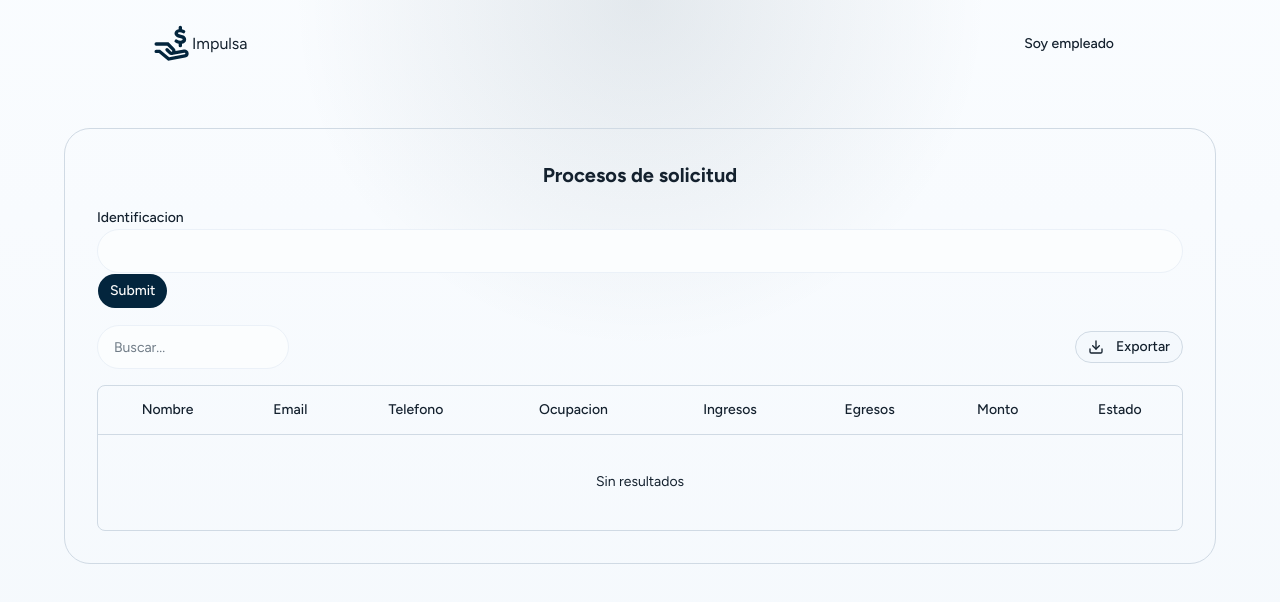
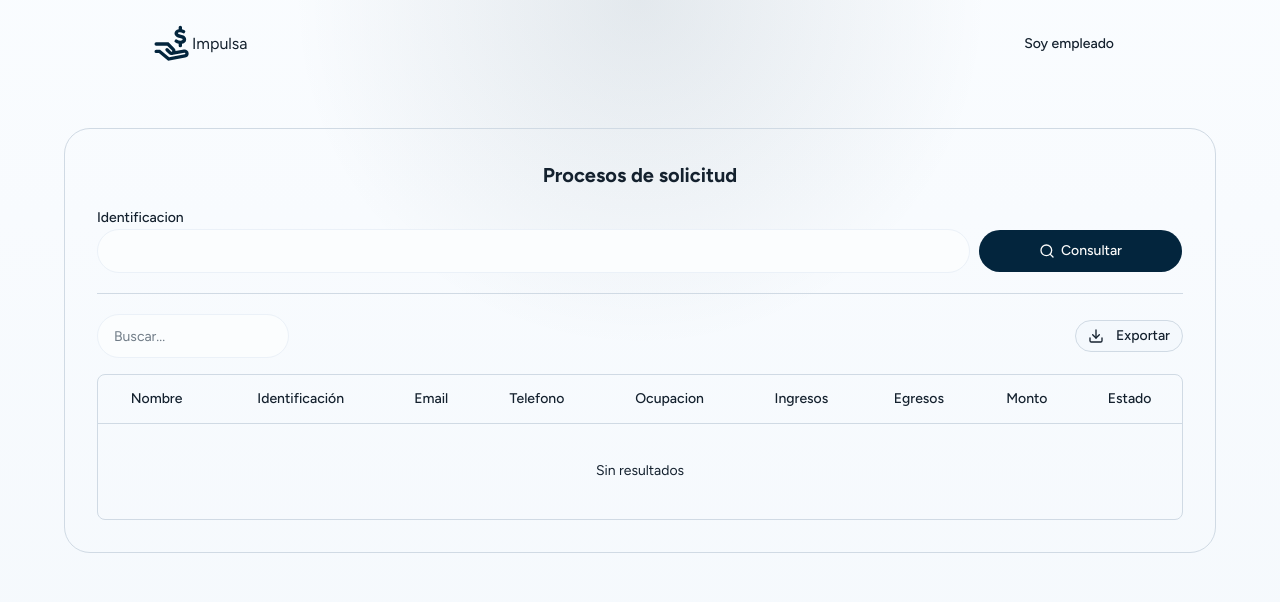
Before and after one commit to Wida7/solicitud-credito, a Next.js app: page /view/consult in a window 1280 px wide. Shown: the top 602 px of the page. Built offline with nearby package versions, Linux system fonts and the light colour scheme.

Commit message:
[feature]: Se agrega lógica para consultar aplicación por identificación

```diff
--- /dev/null
+++ b/src/app/api/applications/consult/[identification]/route.ts
@@ -0,0 +1,31 @@
+import { NextRequest } from "next/server";
+import { applicationRepository } from "@/modules/application/repository/applicationRepository";
+
+export async function GET(
+  req: NextRequest,
+  context: { params: Promise<{ identification: string }> }
+) {
+  try {
+    const { identification } = await context.params;
+
+    if (!identification) {
+      return new Response(
+        JSON.stringify({ message: "Identificación requerida" }),
+        { status: 400 }
+      );
+    }
+
+    await new Promise((res) => setTimeout(res, 2000));
+    const applications = await applicationRepository.findByIdentification(identification);
+
+    return Response.json(applications);
+
+  } catch (error) {
+    console.error("API ERROR:", error);
+
+    return new Response(
+      JSON.stringify({ message: "Error obteniendo solicitudes por identificación" }),
+      { status: 500 }
+    );
+  }
+}
--- a/src/app/view/consult/columns.tsx
+++ b/src/app/view/consult/columns.tsx
@@ -14,6 +14,11 @@ export const getColumns = (
     accessorKey: "name",
     header: "Nombre",
     cell: ({ row }) => <div className="font-medium">{row.getValue("name")}</div>,
+  },
+  {
+    accessorKey: "identification",
+    header: "Identificación",
+    cell: ({ row }) => <div className="font-medium">{row.getValue("identification")}</div>,
   },
   {
     accessorKey: "email",
--- a/src/app/view/consult/page.tsx
+++ b/src/app/view/consult/page.tsx
@@ -8,6 +8,10 @@ import { SkeletonTable } from "@/components/ui/skeleton";
 import { Button } from "@/components/ui/button";
 import { Input as InputIU } from "@/components/ui/input";
 import { validateApplicationField } from "@/modules/application/domain/validations/application.validator";
+import { applicationApi } from "@/modules/application/services/applicationApi";
+import { toast } from "sonner";
+import { Search } from "lucide-react";
+import { Separator } from "@/components/ui/separator";
 
 type Filters = {
   identification: Application["identification"];
@@ -34,6 +38,30 @@ const handleChange = (value: Application["identification"]) => {
   }));
 };
 
+  const handleSearch = async (e: React.FormEvent<HTMLFormElement>) => {
+    e.preventDefault();
+    if (Object.values(errors).some((error) => error) || !filters.identification) {
+      toast.warning("Revisa la identificación ingresada", { position: "top-center" });
+      return;
+    }
+
+    try {
+      setLoading(true);
+      const data = await applicationApi.getByIdentification(filters.identification);
+      setApplications(data);
+      if (data.length === 0) {
+        toast.info("No se encontraron solicitudes con esa identificación", { position: "top-center" });
+      } else {
+        toast.success(`Se encontraron ${data.length} solicitud(es)`, { position: "top-center" });
+      }
+    } catch (error) {
+      toast.error("Error al buscar la solicitud", { position: "top-center" });
+      console.error("Error obteniendo solicitudes por identificación:", error);
+    } finally {
+      setLoading(false);
+    }
+  };
+
   return (
     <>
       <div className="min-h-screen px-4 pt-28 pb-8 md:px-6 md:pt-32">
@@ -41,7 +69,12 @@ const handleChange = (value: Application["identification"]) => {
           <h1 className="text-center text-xl font-bold">Procesos de solicitud</h1>
           <div>
             <label className="text-sm font-medium mt-2">Identificacion</label>
-            <div className="flex flex-col">
+<form id="form-rhf-demo" onSubmit={handleSearch}>
+    {/* Contenedor flex que agrupa Input y Botón */}
+    <div className="flex flex-col sm:flex-row items-start gap-2">
+
+      {/* Contenedor del Input + Error (ocupa el espacio restante) */}
+      <div className="w-full flex-1">
         <InputIU
           value={filters.identification}
           onChange={(e) => handleChange(e.target.value)}
@@ -53,11 +86,20 @@ const handleChange = (value: Application["identification"]) => {
           </p>
         )}
       </div>
-            <Button type="submit" form="form-rhf-demo">
-              Submit
+
+      {/* El botón ahora es hermano del contenedor del input */}
+      <Button
+        type="submit"
+        disabled={loading}
+        className="w-full h-11 sm:w-auto px-15"
+      ><Search />
+        Consultar
       </Button>
     </div>
+  </form>
+          </div>
 
+        <Separator className="my-5" />
 
           {loading ? (
             <>
--- a/src/modules/application/repository/applicationRepository.ts
+++ b/src/modules/application/repository/applicationRepository.ts
@@ -69,6 +69,37 @@ export const applicationRepository = {
       }));
     });
   },
+
+  async findByIdentification(identification: string): Promise<Application[]> {
+    return tryCatchWrapper(async () => {
+      const client = await clientPromise;
+      const db = client.db(database);
+
+      const data = await db
+        .collection<MongoApplication>(collection)
+        .find({ identification })
+        .toArray();
+
+      return data.map((doc) => ({
+        id: doc._id.toString(),
+        name: doc.name,
+        email: doc.email,
+        phone: doc.phone,
+        identificationType: doc.identificationType,
+        identification: doc.identification,
+        monto: doc.monto,
+        plazo: doc.plazo,
+        cuotaAprox: doc.cuotaAprox,
+        occupation: doc.occupation,
+        ingresos: doc.ingresos,
+        egresos: doc.egresos,
+        yearly: doc.yearly,
+        status: doc.status,
+        createdAt: doc.createdAt,
+      }));
+    });
+  },
+
   async findById(id: string): Promise<Application | null> {
     return tryCatchWrapper(async () => {
       const client = await clientPromise;
--- a/src/modules/application/services/applicationApi.ts
+++ b/src/modules/application/services/applicationApi.ts
@@ -57,6 +57,16 @@ export const applicationApi = {
     return res.json();
   },
 
+  getByIdentification: async (identification: string): Promise<Application[]> => {
+    const res = await fetch(`/api/applications/consult/${identification}`);
+
+    if (!res.ok) {
+      throw new Error(await getErrorMessage(res, "Error obteniendo solicitudes"));
+    }
+
+    return res.json();
+  },
+
   getById: async (id: string): Promise<Application> => {
     const res = await fetch(`/api/applications/${id}`, {
       headers: {
```
Lines whose indentation alone changed are shown as unchanged.
